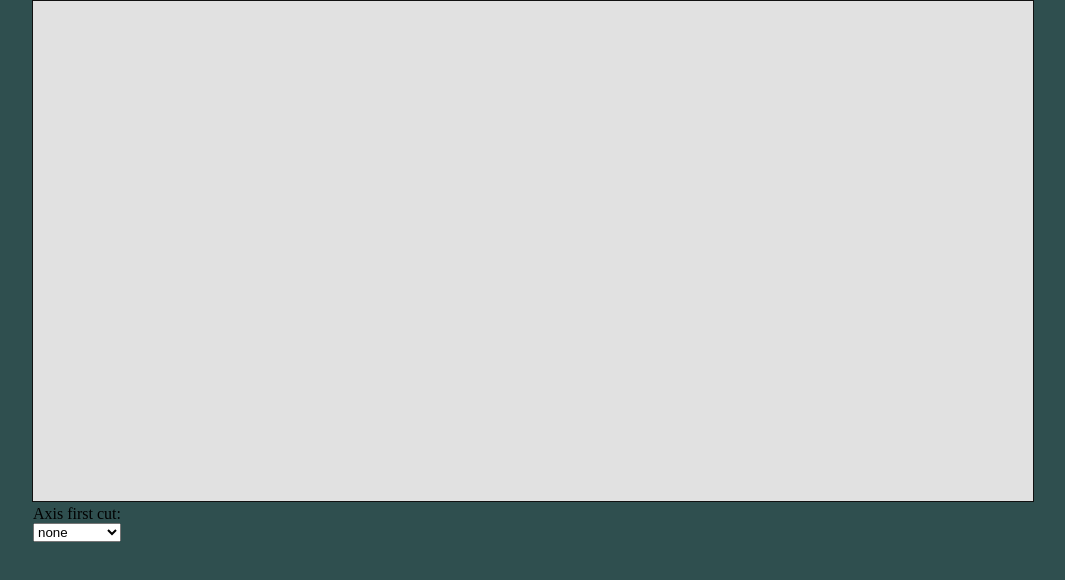
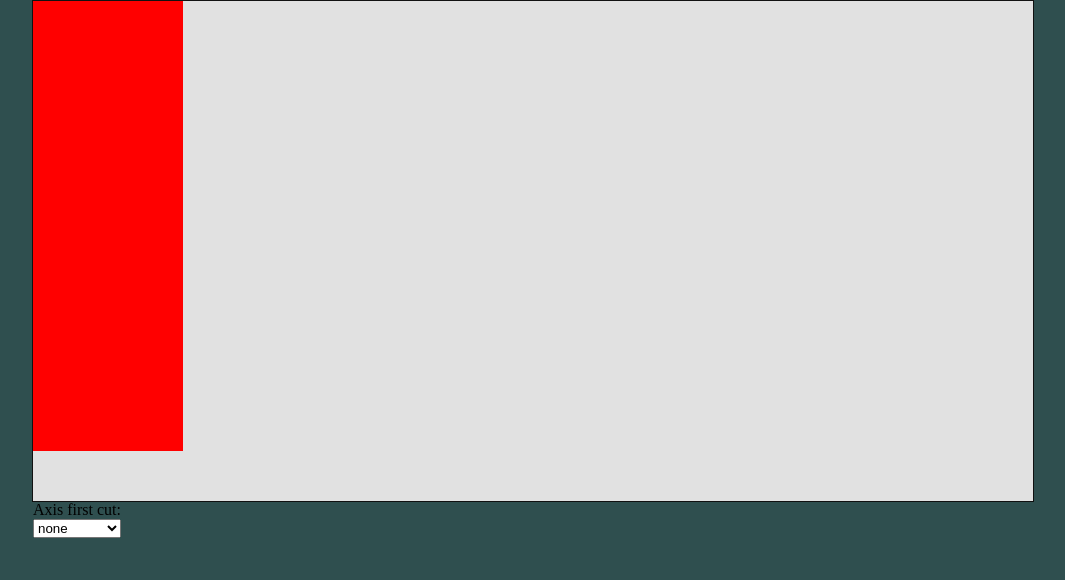
Before and after one commit to igorishere/managercuttingsimulator, a React (Create React App) app: page / in a window 1280 px wide. Shown: the top 580 px of the page, without its empty margins (107-1172 px from the left). Built offline with nearby package versions, Linux system fonts and the light colour scheme.

Commit message:
aspect ratio

```diff
--- a/src/components/App.css
+++ b/src/components/App.css
@@ -7,9 +7,13 @@
     background-color: #e1e1e1;
 }
 
-#canvas{
+#canvasWrapper{
     width: 100%;
     height: 100%;
+}
+
+#canvas{
+    background-color: red;
 }
 
 .boardFooter{
--- a/src/components/App.tsx
+++ b/src/components/App.tsx
@@ -22,8 +22,19 @@ useEffect(()=>{
   let canvas = canvasRef.current;
   var container = document.getElementById('container') as HTMLDivElement;
 
-  canvas.width = container.clientWidth;
-  canvas.height = container.clientHeight;
+
+  let {clientWidth, clientHeight} = container;
+
+  var widthInMilimeters = 300 * (96 / 25.4);
+  var heightInMilimeters =  900 * (96 / 25.4);
+
+  var ratioW: number =  widthInMilimeters /  (clientWidth - 50);
+  var ratioH: number = heightInMilimeters / (clientHeight - 50);
+
+  var aspectRatio = Math.max(ratioW,ratioH);
+
+  canvas.width = widthInMilimeters / aspectRatio;
+  canvas.height = heightInMilimeters / aspectRatio;
 
   var context = canvas.getContext("2d");
   context.lineCap = 'round';
@@ -147,7 +158,9 @@ function drawLine( start: IPosition,end: IPosition): void{
 
   return (
     <div id='container' className='container'>
-    <canvas id='canvas' ref={canvasRef}></canvas>
+    <div id='canvasWrapper'>
+      <canvas id='canvas' ref={canvasRef}></canvas>
+    </div>
     <div className='boardFooter'>
     <form onSubmit={(e) => handleSubmit(e)} id="form">
     {
```
